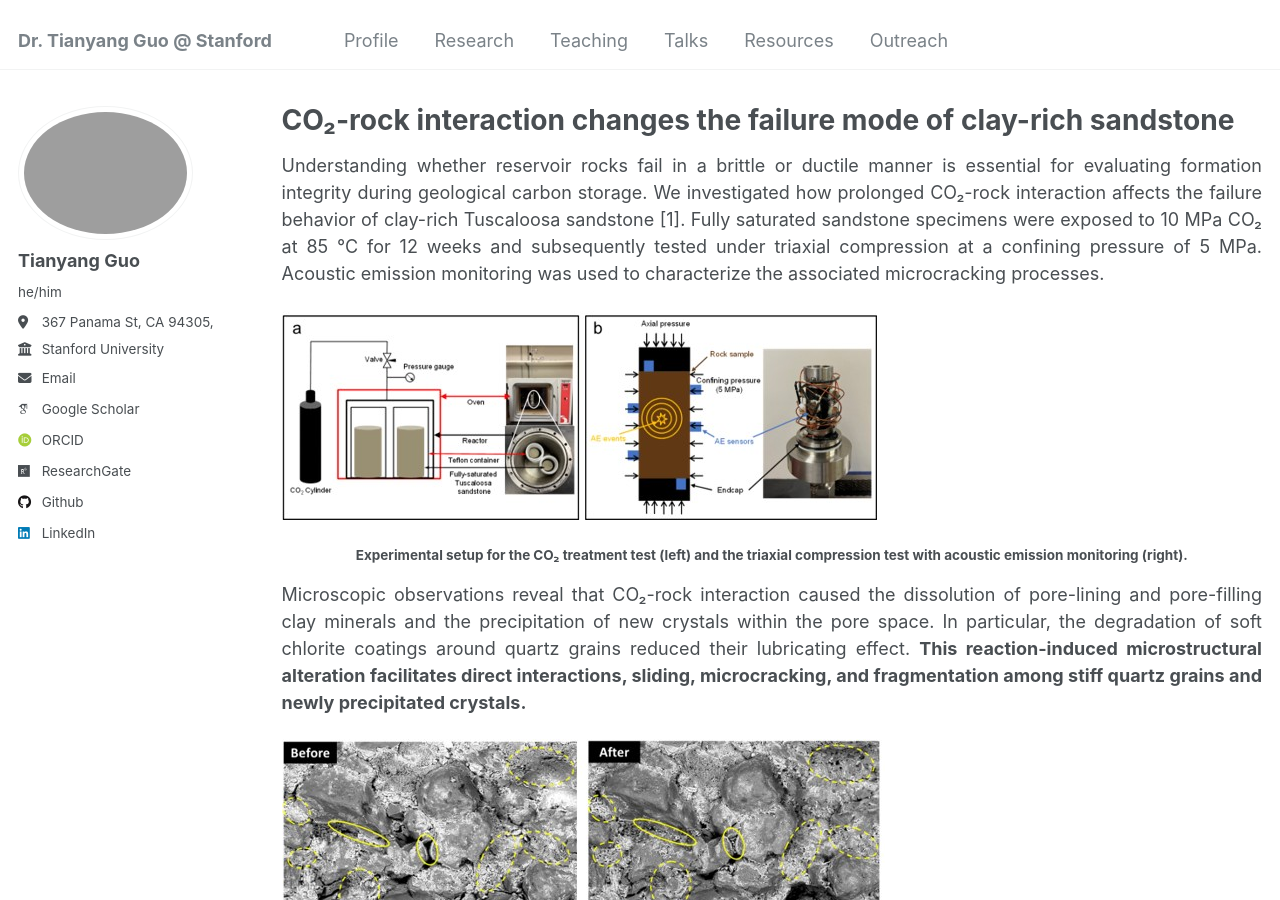
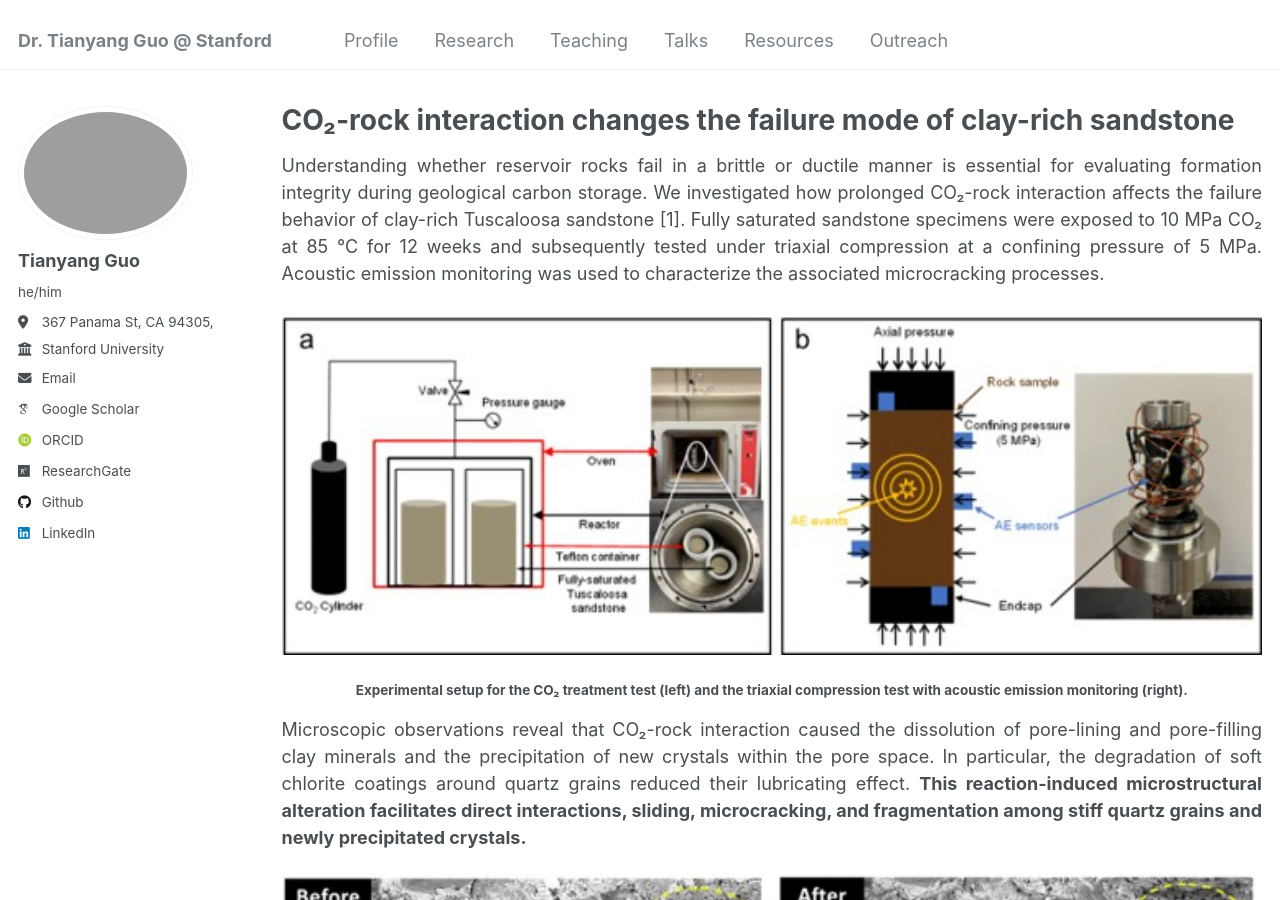
Before and after one commit to guotystanford/guotystanford.github.io, a Jekyll site: the page built from _pages/CCUS.md, in a window 1280 px wide and 900 px high. Built offline with Jekyll 4.4.1, drawn with Linux system fonts in a browser that asks for light colours; some web fonts are replaced.

Commit message:
Update CCUS.md

```diff
--- a/_pages/CCUS.md
+++ b/_pages/CCUS.md
@@ -8,21 +8,21 @@ permalink: /research/CCUS/
 <p align="justify">
 Understanding whether reservoir rocks fail in a brittle or ductile manner is essential for evaluating formation integrity during geological carbon storage. We investigated how prolonged CO₂-rock interaction affects the failure behavior of clay-rich Tuscaloosa sandstone [1]. Fully saturated sandstone specimens were exposed to 10 MPa CO₂ at 85 °C for 12 weeks and subsequently tested under triaxial compression at a confining pressure of 5 MPa. Acoustic emission monitoring was used to characterize the associated microcracking processes.
 </p>
-<img src="/images/Experimental setup.jpg"/>
+<img src="/images/Experimental setup.jpg" style="width:100%; height:auto; display:block;"/>
 <h4 align="center">Experimental setup for the CO₂ treatment test (left) and the triaxial compression test with acoustic emission monitoring (right).<br>
 </h4>
 
 <p align="justify">
 Microscopic observations reveal that CO₂-rock interaction caused the dissolution of pore-lining and pore-filling clay minerals and the precipitation of new crystals within the pore space. In particular, the degradation of soft chlorite coatings around quartz grains reduced their lubricating effect. <b>This reaction-induced microstructural alteration facilitates direct interactions, sliding, microcracking, and fragmentation among stiff quartz grains and newly precipitated crystals.</b>
 </p>
-<img src="/images/Dissolution and precipitation.jpg"/>
+<img src="/images/Dissolution and precipitation.jpg" style="width:100%; height:auto; display:block;"/>
 <h4 align="center">SEM images of Tuscaloosa sandstone before and after CO₂ exposure, showing clay dissolution (dashed ellipses) and newly precipitated crystals (solid ellipses).<br>
 </h4>
 
 <p align="justify">
 Triaxial compression tests demonstrated that Tuscaloosa sandstone containing approximately 28% clay transitioned from semi-brittle to brittle failure after CO₂ treatment. The treated specimens exhibited a sharper post-peak stress drop, substantially higher acoustic emission activity during unstable crack propagation, and brittleness indices up to 2.69 times those of the control specimens. <b>These results demonstrate that fluid-induced chemical reactions—not only physical factors such as pressure and temperature—can control the failure mode of reservoir rocks.</b>
 </p>
-<img src="/images/Transition group.jpg"/>
+<img src="/images/Transition group.jpg" style="width:100%; height:auto; display:block;"/>
 <h4 align="center">Stress-strain responses showing the transition from semi-brittle behavior in the control specimens to more brittle failure after CO₂ exposure.<br>
 </h4>
 
```
